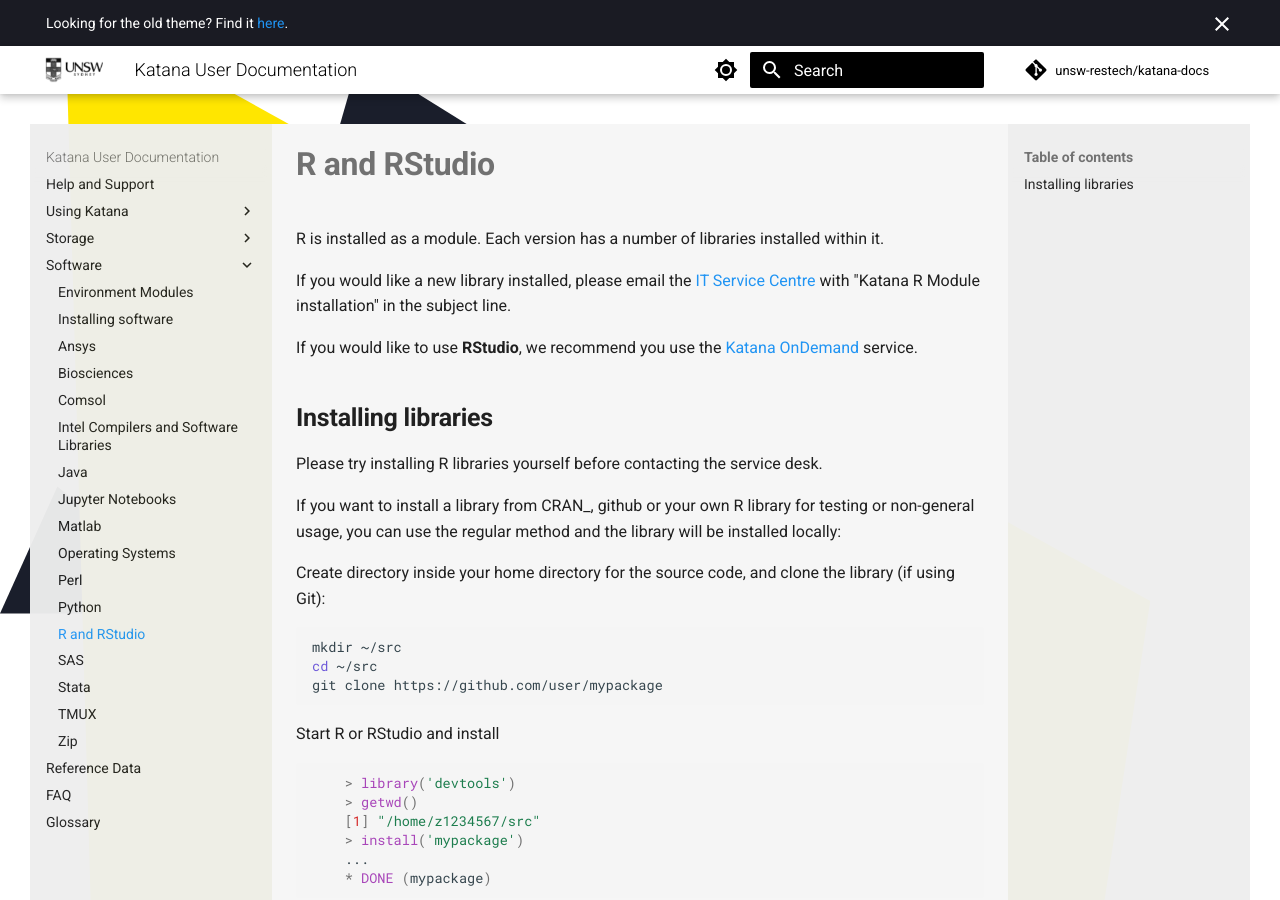
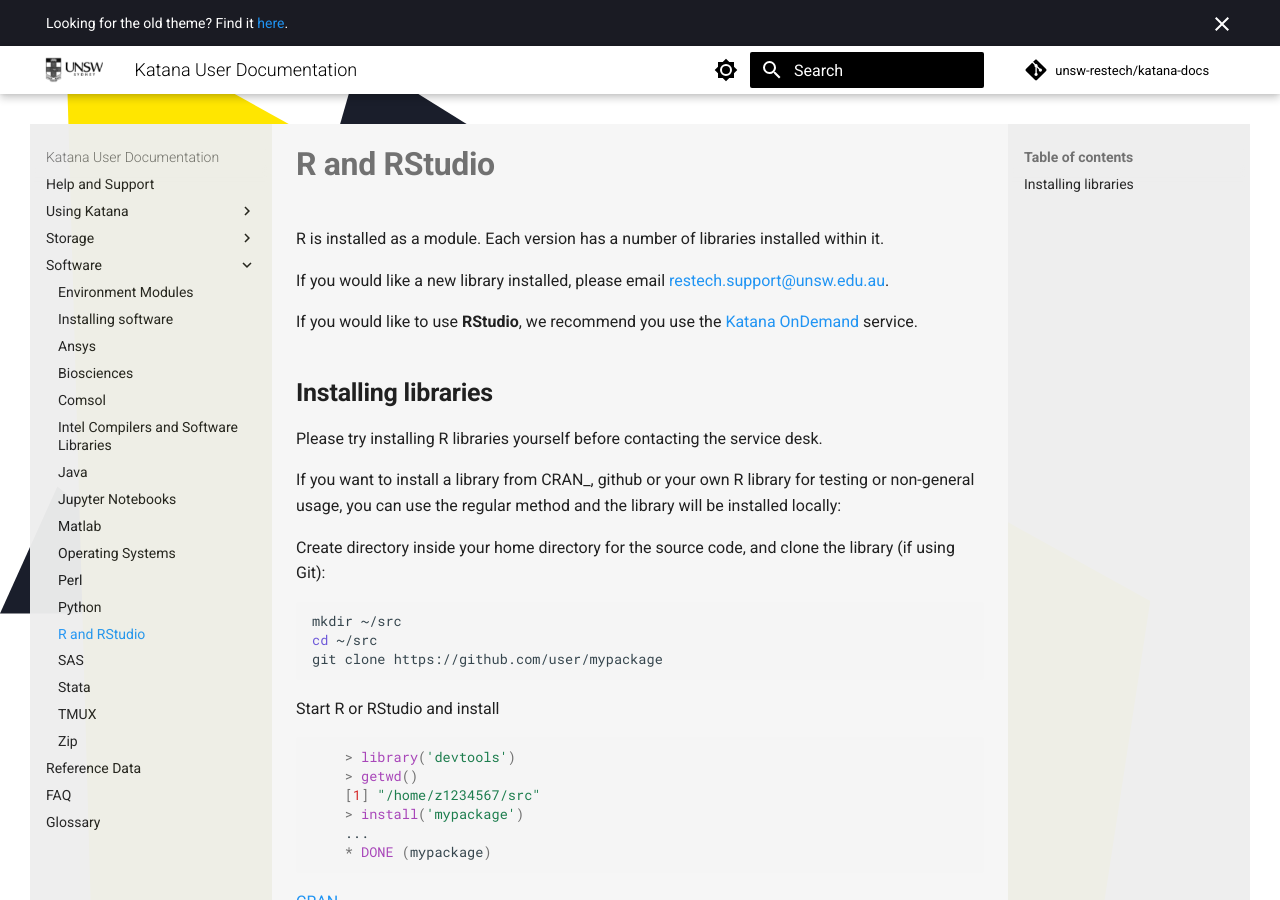
Before and after one commit to unsw-restech/unsw-restech.github.io, an MkDocs documentation site: the page built from docs/software/r.md, in a window 1280 px wide and 900 px high. Built offline with MkDocs 1.6.1 and Material for MkDocs 9.7.7, drawn with Linux system fonts in a browser that asks for light colours; comment, search, counter and statistics services are not loaded.

Commit message:
Update r.md

```diff
--- a/docs/software/r.md
+++ b/docs/software/r.md
@@ -3,9 +3,7 @@
 R is installed as a module. Each version has a number of libraries installed
 within it.
 
-If you would like a new library installed, please email the
-[IT Service Centre](mailto:ITServiceCentre@unsw.edu.au) with "Katana R Module
-installation" in the subject line.
+If you would like a new library installed, please email [restech.support@unsw.edu.au](mailto:restech.support@unsw.edu.au).
 
 If you would like to use **RStudio**, we recommend you use the [Katana OnDemand](../using_katana/ondemand.md) service.
 
```
